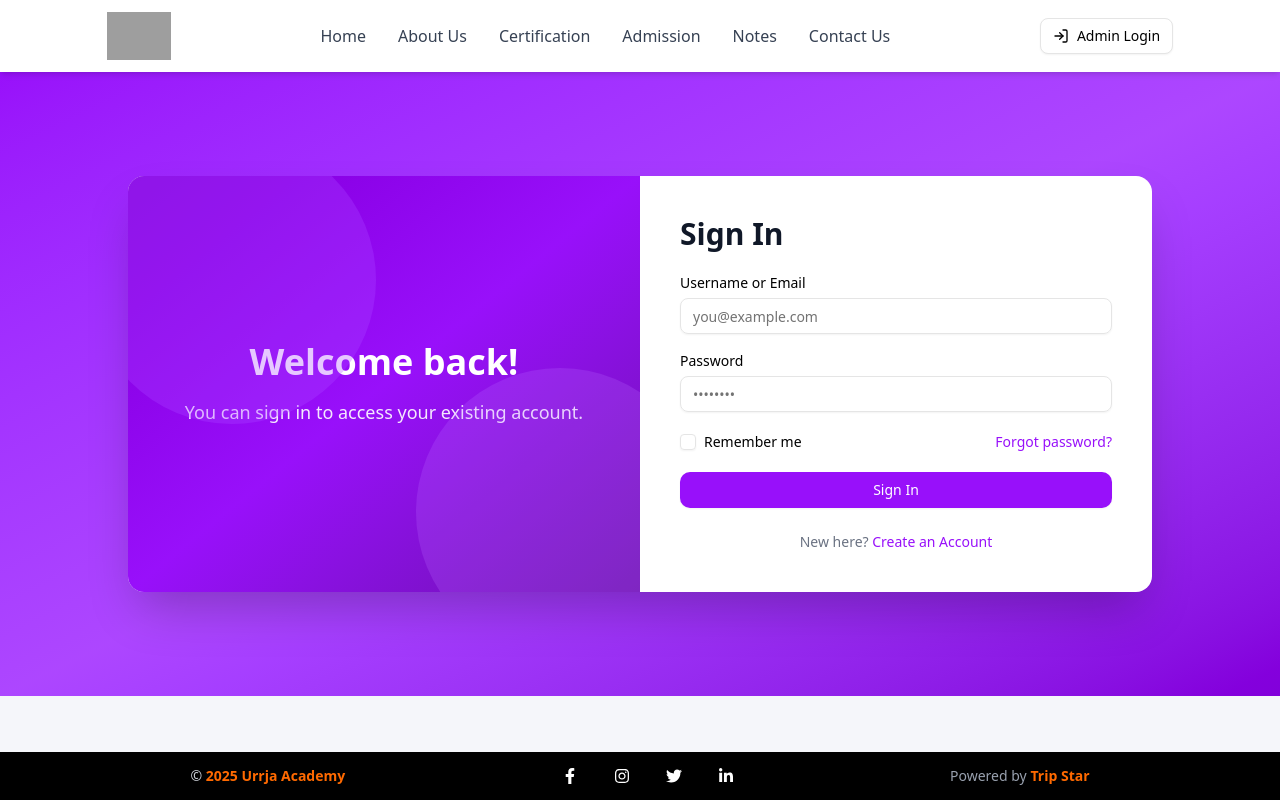
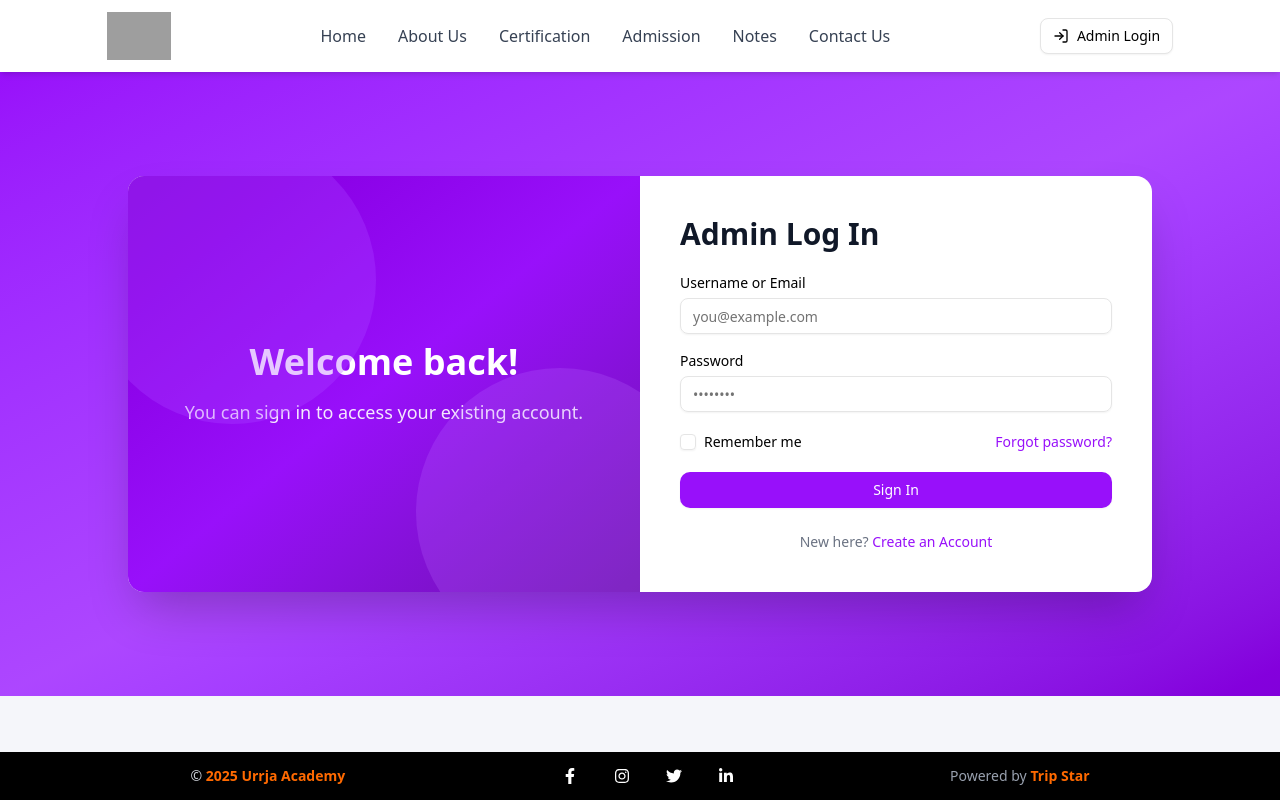
Before and after one commit to Shitansu7205/urrja-accademi, a Next.js app: page /admin/login in a window 1280 px wide. Built offline with nearby package versions, Linux system fonts and the light colour scheme; grey boxes are pictures that could not be loaded.

Commit message:
Update the login page routing if the toekn is present

```diff
--- a/src/app/admin/login/page.jsx
+++ b/src/app/admin/login/page.jsx
@@ -15,7 +15,7 @@ export default function Login() {
 
     useEffect(() => {
         const token = localStorage.getItem("token");
-        if (token) router.push("/admin/panel");
+        if (token) router.push("/admin/dashboard");
     }, []);
 
     const handleChange = (e) =>
@@ -71,7 +71,7 @@ export default function Login() {
 
                 {/* Right Section */}
                 <div className="p-10 flex flex-col justify-center">
-                    <h2 className="text-3xl font-bold text-gray-900 mb-6">Sign In</h2>
+                    <h2 className="text-3xl font-bold text-gray-900 mb-6">Admin Log In</h2>
                     <form onSubmit={handleSubmit} className="space-y-5">
 
                         <div className="space-y-2">
```
